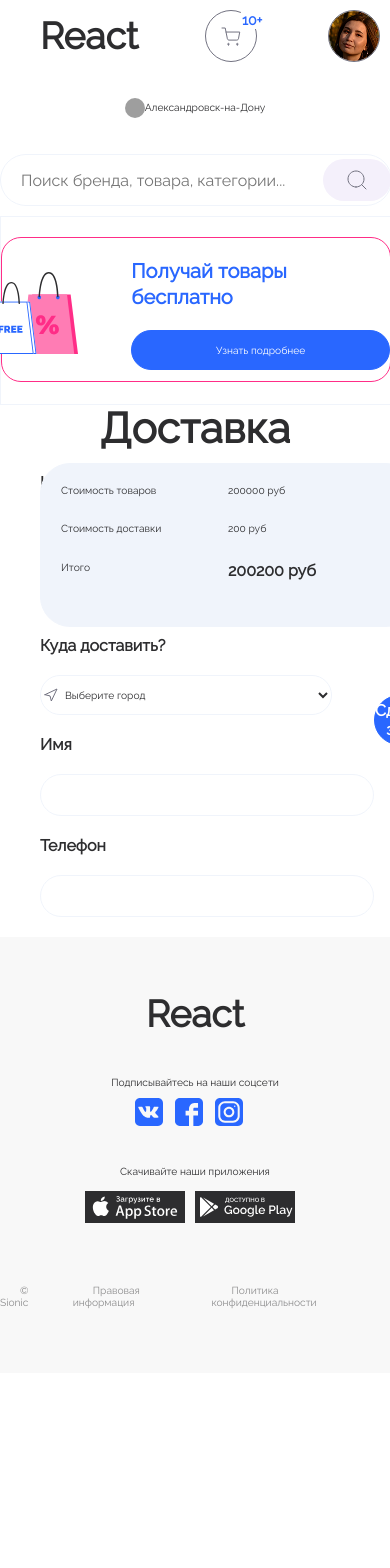
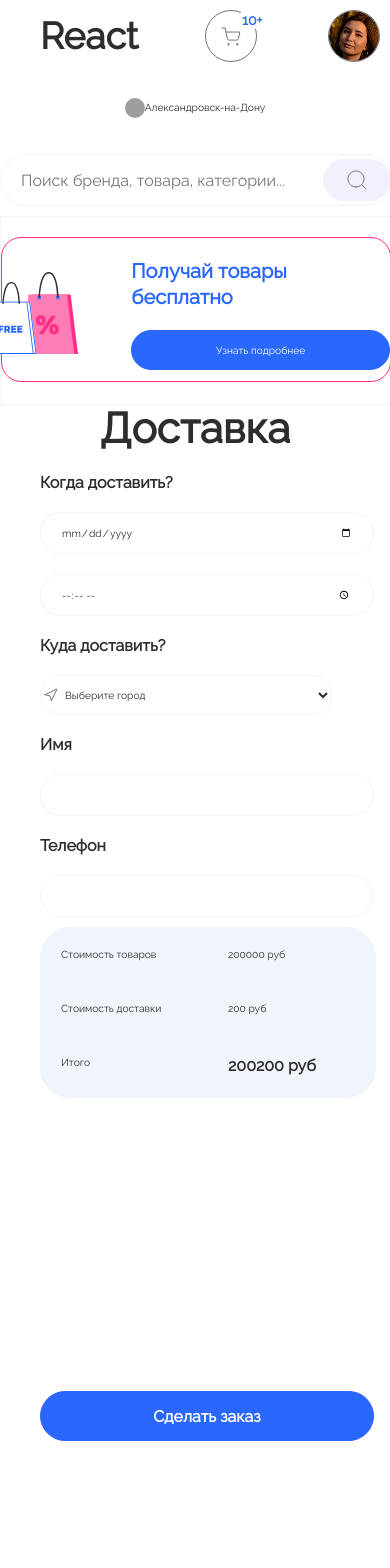
Before and after one commit to Mikhail2107/market-ORM, a React (Vite) app: page /delivery in a window 390 px wide. Shown: the top 1568 px of the page. Before the commit the page ends 1373 px from the top, so only its background shows below. Built offline with nearby package versions, Linux system fonts and the light colour scheme; no server answers; grey boxes are pictures that could not be loaded.

Commit message:
changed DeliveryPage, make adaptive

```diff
--- a/src/widgets/Delivery/Delivery.css
+++ b/src/widgets/Delivery/Delivery.css
@@ -46,15 +46,17 @@
   grid-column: 2/3;
   grid-row: 1/2;
   width: 100%;
-  height: 122px;
+  height: 20vh;
   border: 1px solid #F0F4FB;
   border-radius: 30px;
   background-color: #F0F4FB;
-  padding: 20px;
+  /* padding: 20px; */
   display: grid;
   grid-template-columns: repeat(2, 1fr);
 }
-
+.delivery-sold span {
+  margin: 20px;
+}
 .delivery-total-price {
   font-weight: 600;
   font-size: 16px;
@@ -78,23 +80,23 @@
     display: grid;
     width: 100%;
     grid-template-columns: repeat(1, 1fr);
-    grid-template-rows: repeat(2, 1fr);
+    grid-template-rows: repeat(3, 1fr);
     margin: 10px 0;
 
   }
   .delivery-address-side {
     grid-column: 1/2;
-    grid-row: 1/3;
+    grid-row: 1/2;
     display: flex;
     flex-direction: column;
   }
   .delivery-sold {
     grid-column: 1/2;
-    grid-row: 1/2;
+    grid-row: 2/3;
     grid-template-columns: repeat(2, 1fr);
   }
   .button-sold {
-    grid-column: 2/3;
-    grid-row: 2/3;
+    grid-column:1/2;
+    grid-row: 3/4;
   }
 }
--- a/src/widgets/Delivery/Delivery.tsx
+++ b/src/widgets/Delivery/Delivery.tsx
@@ -53,8 +53,8 @@
             <span className="delivery-sold-price">200000 руб</span>
             <span className="delivery-sold-title">Стоимость доставки</span>
             <span className="delivery-price">200 руб</span>
-            <div className="delivery-total">Итого</div>
-            <div className="delivery-total-price">200200 руб</div>
+            <span className="delivery-total">Итого</span>
+            <span className="delivery-total-price">200200 руб</span>
           </div>
           <button className="button-sold">Сделать заказ</button>
         </form>
```
